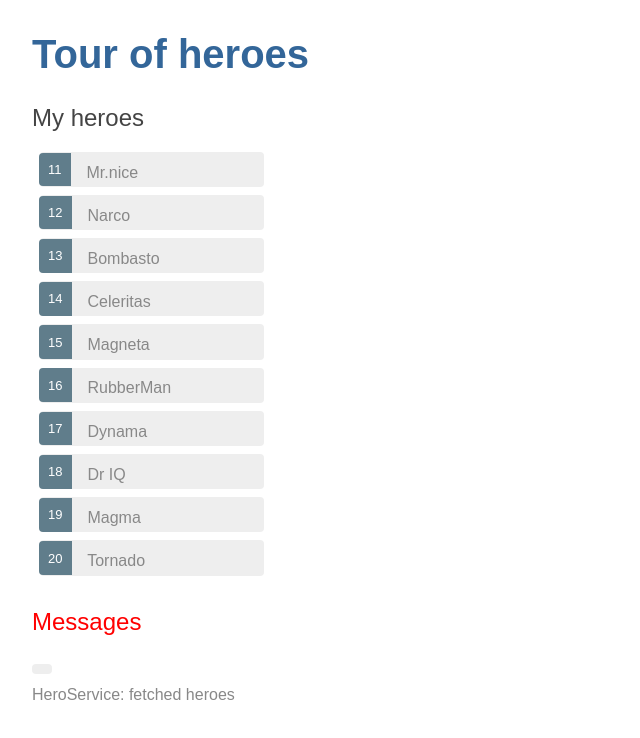
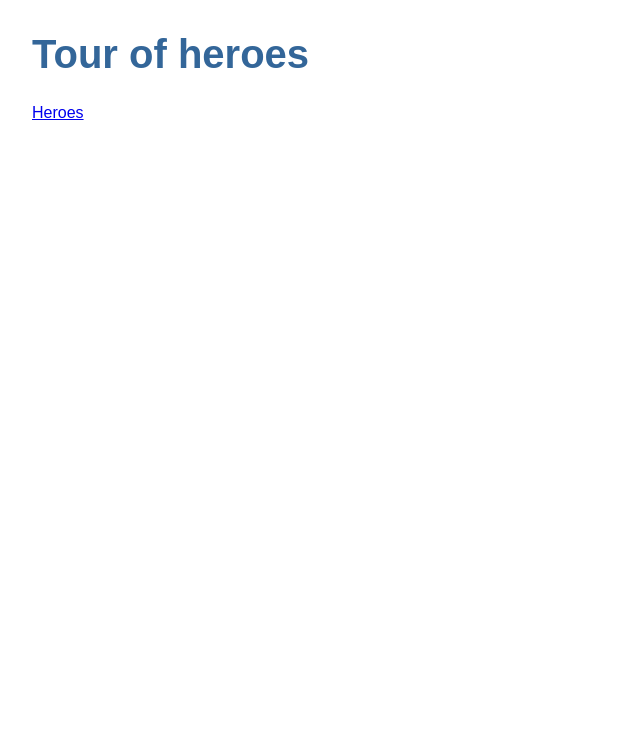
Before and after one commit to Huangkai1008/awesome-ag, an Angular app in the folder heroes/: page / in a window 1280 px wide. Shown: the top 738 px of the page, without its empty margins (0-640 px from the left). Built offline with nearby package versions, Linux system fonts and the light colour scheme.

Commit message:
添加路由鏈接

```diff
--- a/heroes/src/app/app-routing.module.ts
+++ b/heroes/src/app/app-routing.module.ts
@@ -1,10 +1,14 @@
-import { NgModule } from '@angular/core';
-import { Routes, RouterModule } from '@angular/router';
+import {NgModule} from '@angular/core';
+import {Routes, RouterModule} from '@angular/router';
+import {HeroesComponent} from "./heroes/heroes.component";
 
-const routes: Routes = [];
+const routes: Routes = [
+  {path: 'heroes', component: HeroesComponent}
+];
 
 @NgModule({
   imports: [RouterModule.forRoot(routes)],
   exports: [RouterModule]
 })
-export class AppRoutingModule { }
+export class AppRoutingModule {
+}
--- a/heroes/src/app/app.component.html
+++ b/heroes/src/app/app.component.html
@@ -1,3 +1,6 @@
 <h1>{{title}}</h1>
-<app-heroes></app-heroes>
+<nav>
+  <a routerLink="/heroes">Heroes</a>
+</nav>
+<router-outlet></router-outlet>
 <app-messages></app-messages>
```
